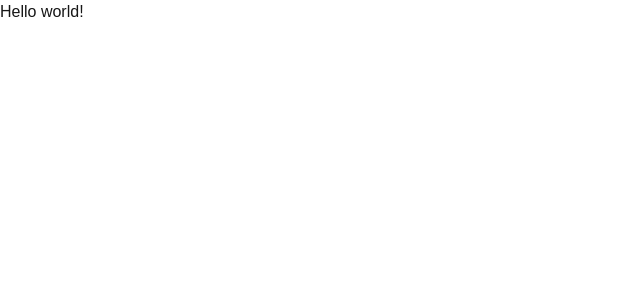
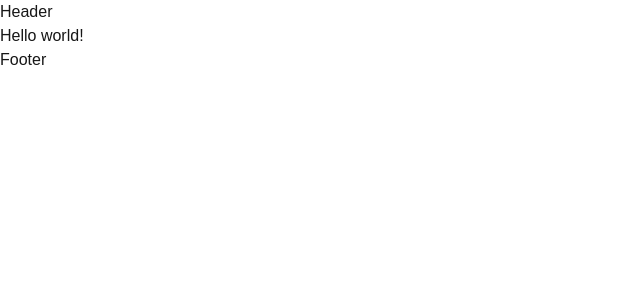
Before and after one commit to shreyashthantharate/web-dev, a Next.js app in the folder nextjs/: page / in a window 1280 px wide. Shown: the top 300 px of the page, without its empty margins (0-640 px from the left). Built offline with nearby package versions, Linux system fonts and the light colour scheme.

Commit message:
Add static header and footer heading in layout.tsx

```diff
--- a/nextjs/app/layout.tsx
+++ b/nextjs/app/layout.tsx
@@ -27,7 +27,11 @@ export default function RootLayout({
       lang="en"
       className={`${geistSans.variable} ${geistMono.variable} h-full antialiased`}
     >
-      <body className="min-h-full flex flex-col">{children}</body>
+      <body className="min-h-full flex flex-col">
+        <h1>Header</h1>
+        {children}
+        <h1>Footer</h1>
+      </body>
     </html>
   );
 }
```
